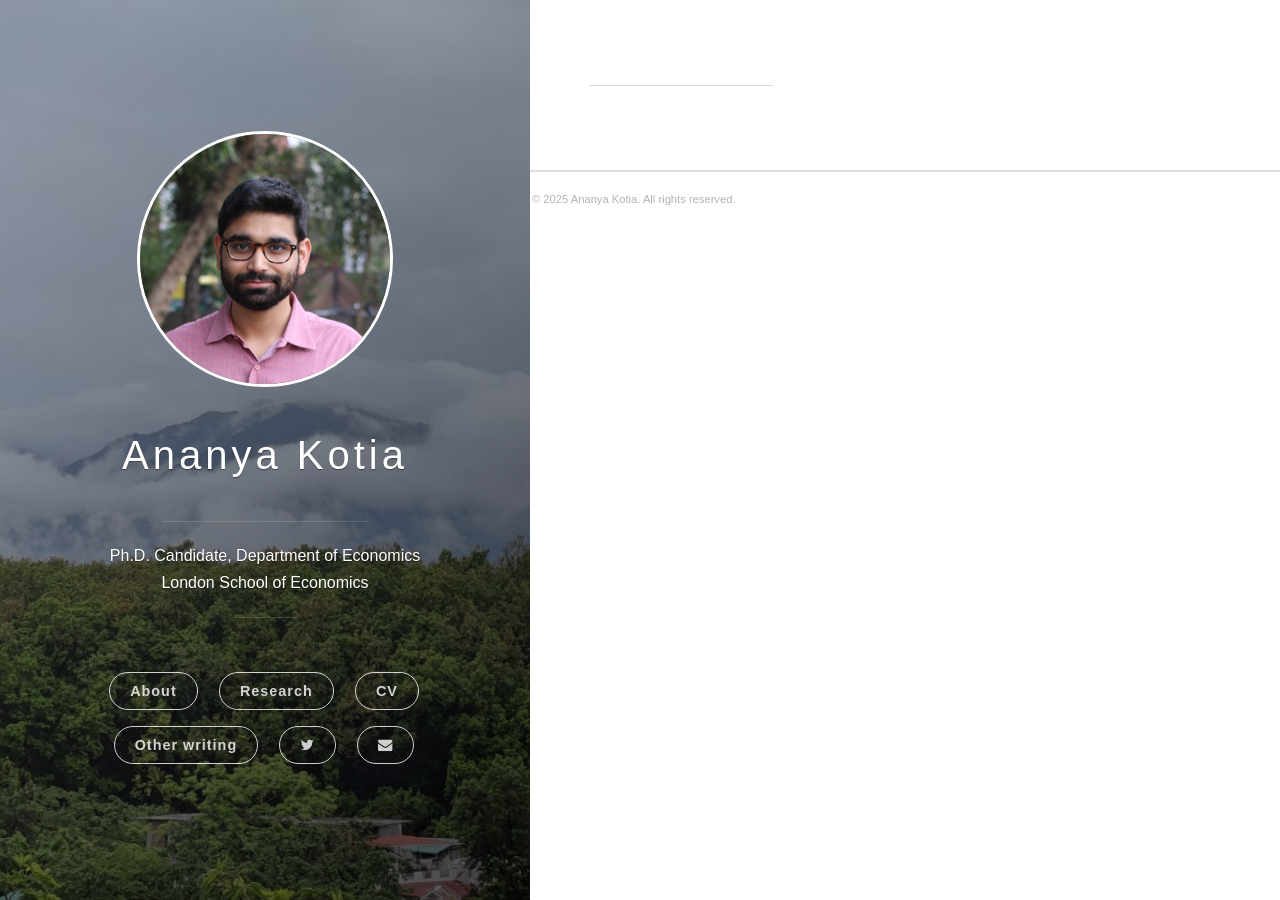
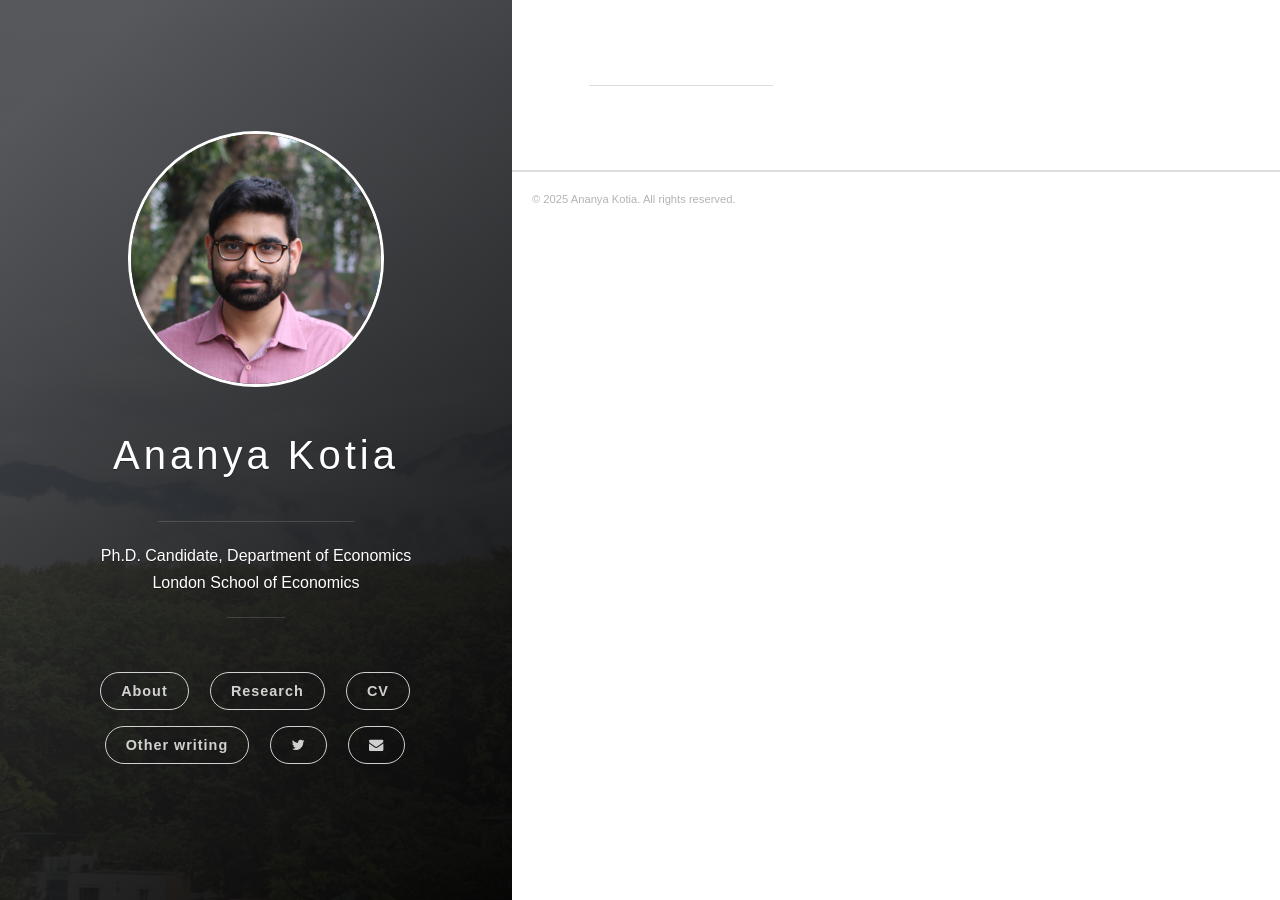
Before and after one commit to ananyakotia/ananyakotia.github.io, a Jekyll site: the page built from index.html, in a window 1280 px wide. Built offline with Jekyll 4.4.1, drawn with Linux system fonts in a browser that asks for light colours; some web fonts are replaced; the list of posts is cut into pages by our own code; a style sheet for code colours, icons or effects is not loaded.

Commit message:
revert tint

```diff
--- a/_includes/header.html
+++ b/_includes/header.html
@@ -3,8 +3,7 @@
   <i class="icon icon-x-circle btn-mobile-close__icon hidden"></i>
 </span>
 
-<header class="panel-cover">
-<!--<header class="panel-cover" style="background-image: url({{ site.baseurl }}/images/2.JPG)">-->
+<header class="panel-cover" style="background-image: url({{ site.baseurl }}/images/2.JPG)">
   <div class="panel-main">
 
     <div class="panel-main__inner panel-inverted">
@@ -40,7 +39,7 @@
       </div>
 
     </div>
-    <!--<div class="panel-cover--overlay"></div>-->
+    <div class="panel-cover--overlay"></div>
 
   </div>
 </header>
--- a/css/main.scss
+++ b/css/main.scss
@@ -231,39 +231,11 @@ ul.no-bullets li {
   }
 }
 
-
-/* ================================================================
-   TINT-ALWAYS-VISIBLE + DESKTOP GAP FIX
-   (must be after every other rule so it wins the cascade)
-   ================================================================*/
-
-/* 1.  keep the panel fixed & scrollable, photo only */
+/* ——— allow vertical scroll if content is taller than the window ——— */
 .panel-cover{
-  /* photo only; gradient will be on ::before */
-  background: url('{{ site.baseurl }}/images/2.JPG')
-             center top / cover no-repeat;
-
-  position: fixed;   /* ensure it never scrolls away            */
-  top: 0; left: 0;
-  height: 100%;
-  width: 100%;       /* JS overwrites this on large screens     */
-  overflow-y: auto;  /* you already set this – just repeating   */
+  overflow-y:auto;     /* home page */
 }
 
-/* 2.  gradient that follows the panel’s own scroll               */
-.panel-cover::before{
-  content: "";
-  position: absolute; inset: 0;
-  background: linear-gradient(140deg,
-              rgba(68,68,68,.35) 10%,
-              rgba(0,0,0,.65));
-  background-attachment: local;   /* <— key line: sticks to scroll */
-  pointer-events: none;           /* clicks pass through            */
+.panel-cover--collapsed{
+  overflow-y:auto;     /* inner pages */
 }
-
-/* 3.  remove the 100 vh gap on desktop screens                    */
-@media (min-width: 960px){
-  .content-wrapper{
-    margin-top: 0 !important;
-  }
-}
```
